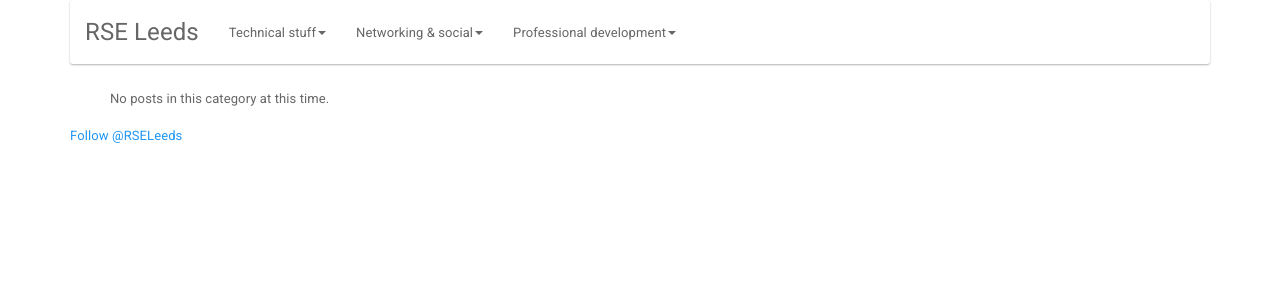
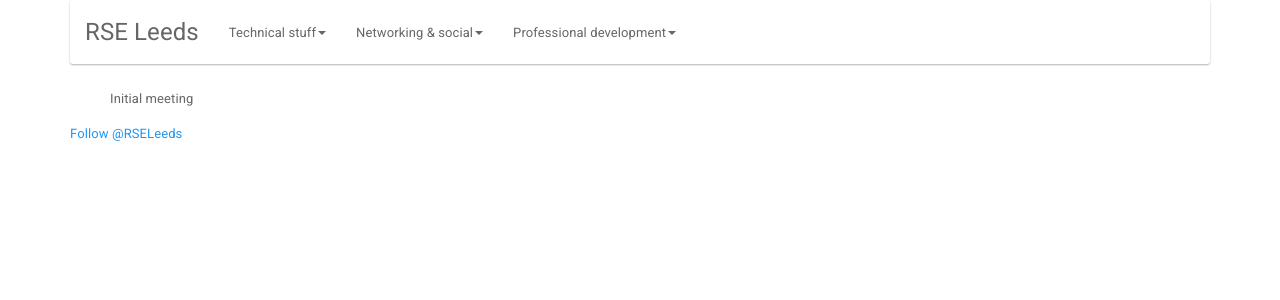
Before and after one commit to rseleeds/rseleeds.github.io, a Jekyll site: the page built from events.html, in a window 1280 px wide. Shown: the top 300 px of the page. Built offline with Jekyll 4.4.1, drawn with Linux system fonts in a browser that asks for light colours; nearby versions of some CDN libraries; comment, search, counter and statistics services are not loaded.

Commit message:
Experimenting with formatting

```diff
--- a/events.html
+++ b/events.html
@@ -4,14 +4,7 @@ title: Events
 category: events
 ---
 <ul>
-{% unless site.categories.[page.category] | size > 0 %}
-  <p>No posts in this category at this time.</p>
-{% endunless %}
-
-{% for post in site.categories.[page.category] %}
+{% for post in site.posts %}
   {{ post.title }}
-  {% if post.url %}
-      <li><a href="{{ post.url }}">{{ post.title }}</a></li>
-  {% endif %}
 {% endfor %}
 </ul>
```
